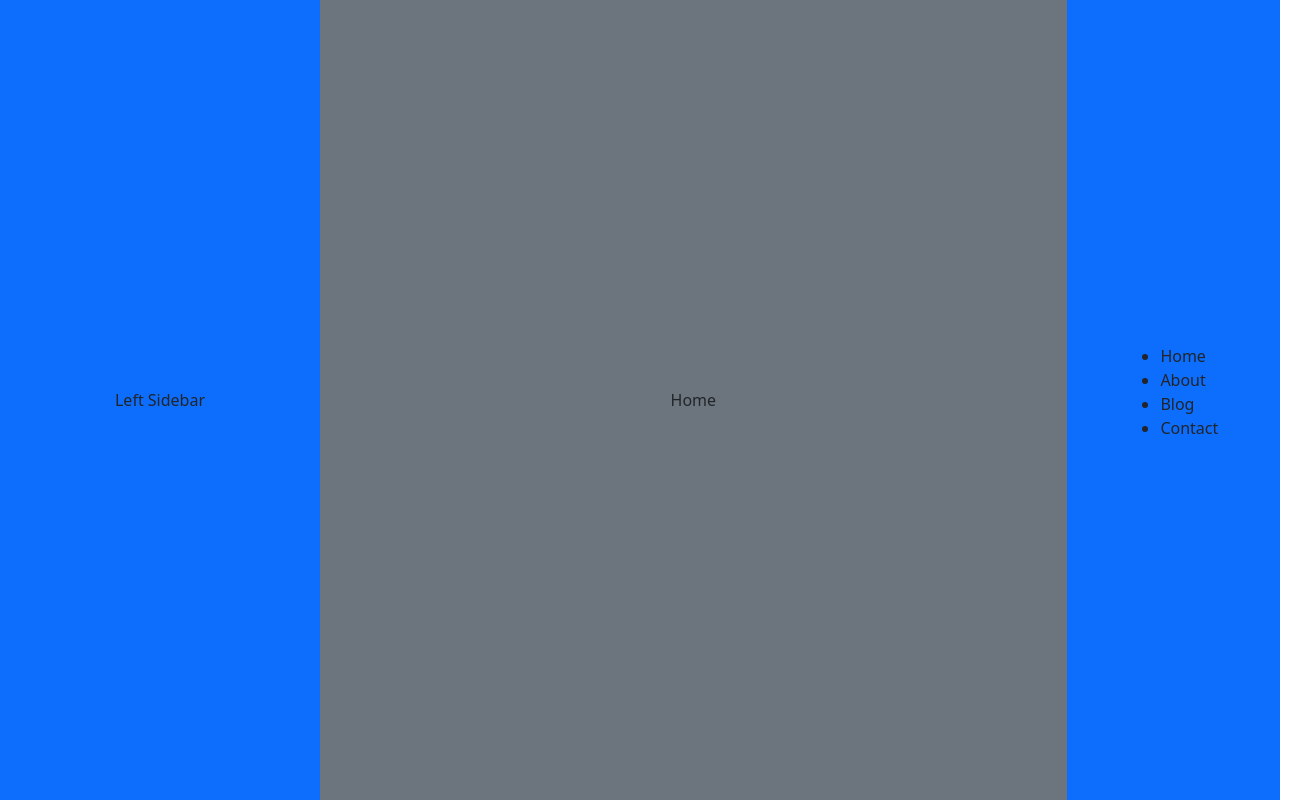
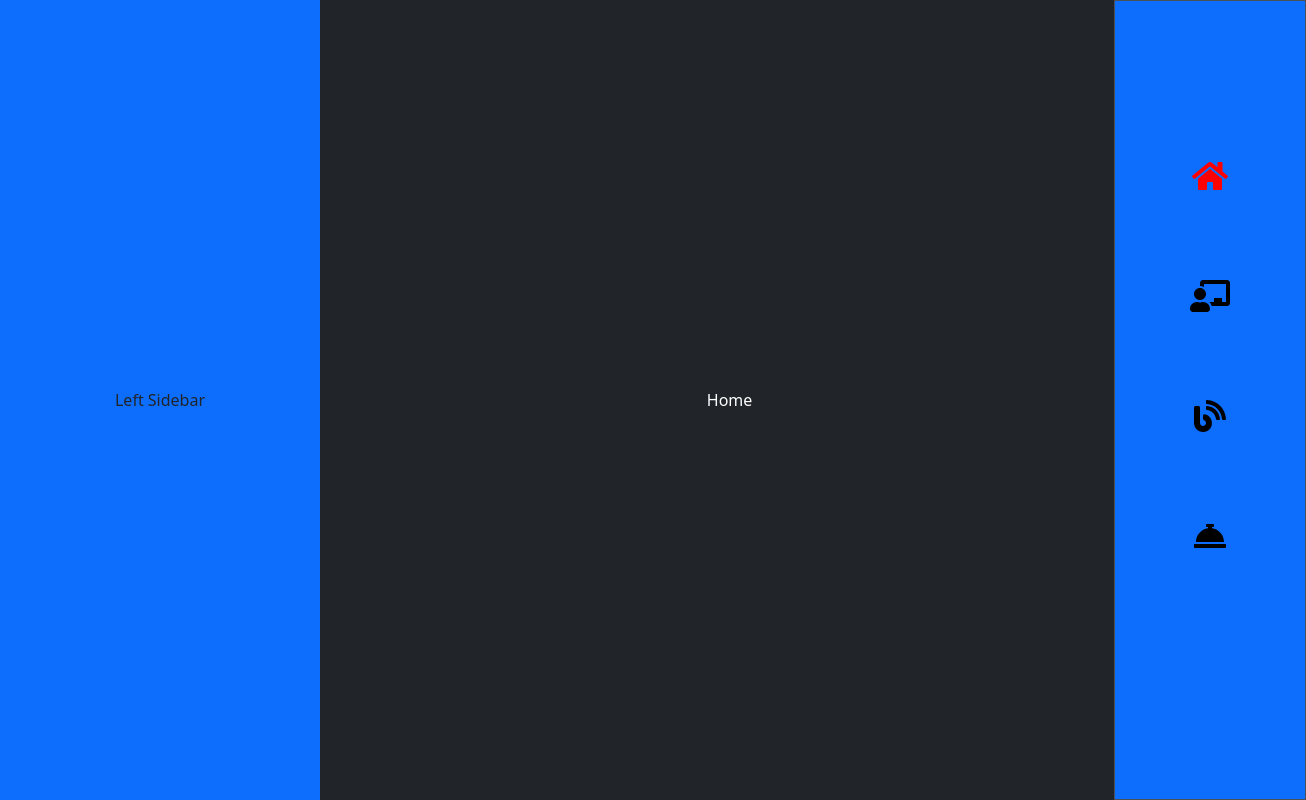
Before and after one commit to bluefoxbandido/bluefoxblog, a React app: page / in a window 1280 px wide. Shown: the whole page, 1306 px wide, since content can reach past the window. Built offline with nearby package versions, Linux system fonts and the light colour scheme.

Commit message:
navbar work

```diff
--- a/package.json
+++ b/package.json
@@ -4,6 +4,10 @@
   "description": "Creative writing and web development blog",
   "main": "index.js",
   "dependencies": {
+    "@fortawesome/fontawesome-svg-core": "^1.2.36",
+    "@fortawesome/free-brands-svg-icons": "^5.15.4",
+    "@fortawesome/free-solid-svg-icons": "^5.15.4",
+    "@fortawesome/react-fontawesome": "^0.1.16",
     "accepts": "^1.3.7",
     "aggregate-error": "^3.1.0",
     "anymatch": "^3.1.2",
--- a/src/App.js
+++ b/src/App.js
@@ -2,15 +2,15 @@ import React from "react";
 
 import LeftSidebar from "./components/sections/left_sidebar";
 import Middlebar from "./components/sections/middlebar";
-import RightSidebar from "./components/sections/right_sidebar";
+
+
 
 export default function App() {
   return (
-    <div className="app-wrapper bg-secondary container-fluid">
+    <div className="app-wrapper bg-dark container-fluid">
     <div className="app">
     <LeftSidebar/>
-      <Middlebar/>
-      <RightSidebar/>
+    <Middlebar/>
     </div>
 
     </div>
--- a/src/components/sections/middlebar.js
+++ b/src/components/sections/middlebar.js
@@ -2,20 +2,25 @@ import React, { Component } from 'react';
 import {
     BrowserRouter as Router,
     Switch,
-    Route
+    Route,
+    NavLink
 } from "react-router-dom";
+
+import { FontAwesomeIcon } from '@fortawesome/react-fontawesome';
+import { faHome, faConciergeBell, faChalkboardTeacher, faBlog } from '@fortawesome/free-solid-svg-icons';
 
 import About from "../views/About";
 import Home from "../views/Home";
 import Blog from "../views/Blog";
 import Contact from "../views/Contact";
 
+
 export default class Middlebar extends Component {
     render() {
         return (
-            <div className="middlebar col-md-7">
+            <div className="middlebar col-md-9">
                 <Router>
-                    <Switch>
+                    <Switch className="content">
                         <Route path="/about">
                             <About />
                         </Route>
@@ -29,6 +34,30 @@ export default class Middlebar extends Component {
                             <Home />
                         </Route>
                     </Switch>
+                    <nav class="navbar right-sidebar bg-primary">
+                        <ul>
+                            <li>
+                                <NavLink exact to="/" activeClassName="active">
+                                    <FontAwesomeIcon icon={faHome}/>
+                                </NavLink>
+                            </li>
+                            <li>
+                                <NavLink to="/about" activeClassName="active">
+                                    <FontAwesomeIcon icon={faChalkboardTeacher}/>
+                                </NavLink>
+                            </li>
+                            <li>
+                                <NavLink to="/blog" activeClassName="active">
+                                    <FontAwesomeIcon icon={faBlog}/>
+                                </NavLink>
+                            </li>
+                            <li>
+                                <NavLink to="/contact" activeClassName="active">
+                                    <FontAwesomeIcon icon={faConciergeBell}/>
+                                </NavLink>
+                            </li>
+                        </ul>
+                    </nav>
                 </Router>
             </div>
         )
--- a/src/components/sections/navbar.js
+++ /dev/null
@@ -1,25 +0,0 @@
-import React from 'react';
-import {BrowserRouter as Link} from 'react-router-dom';
-
-export default function Navbar() {
-    return (
-        <div>
-            <nav class="navbar">
-                <ul>
-                    <li>
-                    <Link to="/">Home</Link>
-                    </li>
-                    <li>
-                    <Link to="/about">About</Link>
-                    </li>
-                    <li>
-                        <Link to="/blog">Blog</Link>
-                    </li>
-                    <li>
-                    <Link to="/contact">Contact</Link>
-                    </li>
-                </ul>
-            </nav>
-        </div>
-    )
-}
--- a/src/components/sections/right_sidebar.js
+++ /dev/null
@@ -1,12 +0,0 @@
-import React, { Component } from 'react'
-import Navbar from './navbar'
-
-export default class RightSidebar extends Component {
-    render() {
-        return (
-            <div className="right-sidebar bg-primary col-md-2">
-                <Navbar/>
-            </div>
-        )
-    }
-}
--- a/src/index.js
+++ b/src/index.js
@@ -1,6 +1,5 @@
 import React from "react";
 import ReactDOM from "react-dom";
-import { BrowserRouter as Router } from "react-router-dom";
 
 import App from "./App";
 
--- a/src/styles/_layout.scss
+++ b/src/styles/_layout.scss
@@ -16,14 +16,55 @@
 
     .middlebar {
       display: grid;
-      justify-content: center;
+      grid-template-columns: 8fr 1fr;
       align-items: center;
-    }
+      margin: 2%;
+      color: white;
+      justify-items: center;
+      align-content: center;
 
-    .right-sidebar {
-      display: grid;
-      justify-content: center;
-      align-content: center;
+      .navbar {
+        display: flex;
+        color: black;
+        justify-content: center;
+        align-items: center;
+        height: 100vh;
+        width: 15vw;
+
+        ul {
+          display: flex;
+          flex-direction: column;
+          align-items: center;
+          justify-content: center;
+          list-style: none;
+          height: 100%;
+          padding: 0;
+
+          li {
+            display: flex;
+            height: 15vh;
+            text-decoration: none;
+
+            .active {
+              color: red;
+            }
+
+            a {
+              display: flex;
+              height: 100%;
+              width: 100%;
+              font-size: xx-large;
+              color: black;
+              text-decoration: none;
+
+              :hover {
+                color: white;
+              }
+
+            }
+          }
+        }
+      }
     }
   }
 }
```
Also changed, not shown: 1 other file (tests, documents, lock files or other folders). Lines whose indentation alone changed are shown as unchanged.
